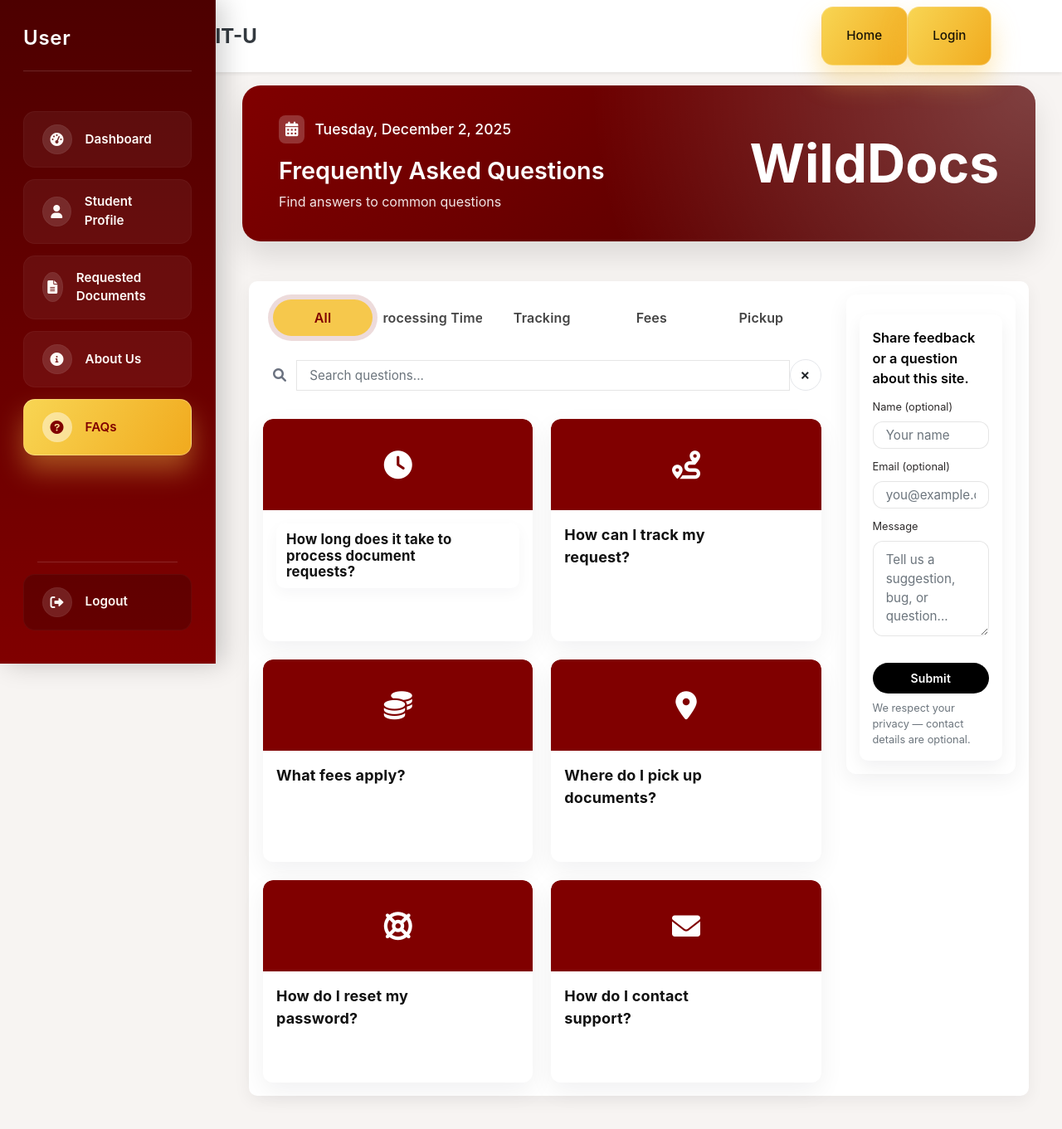
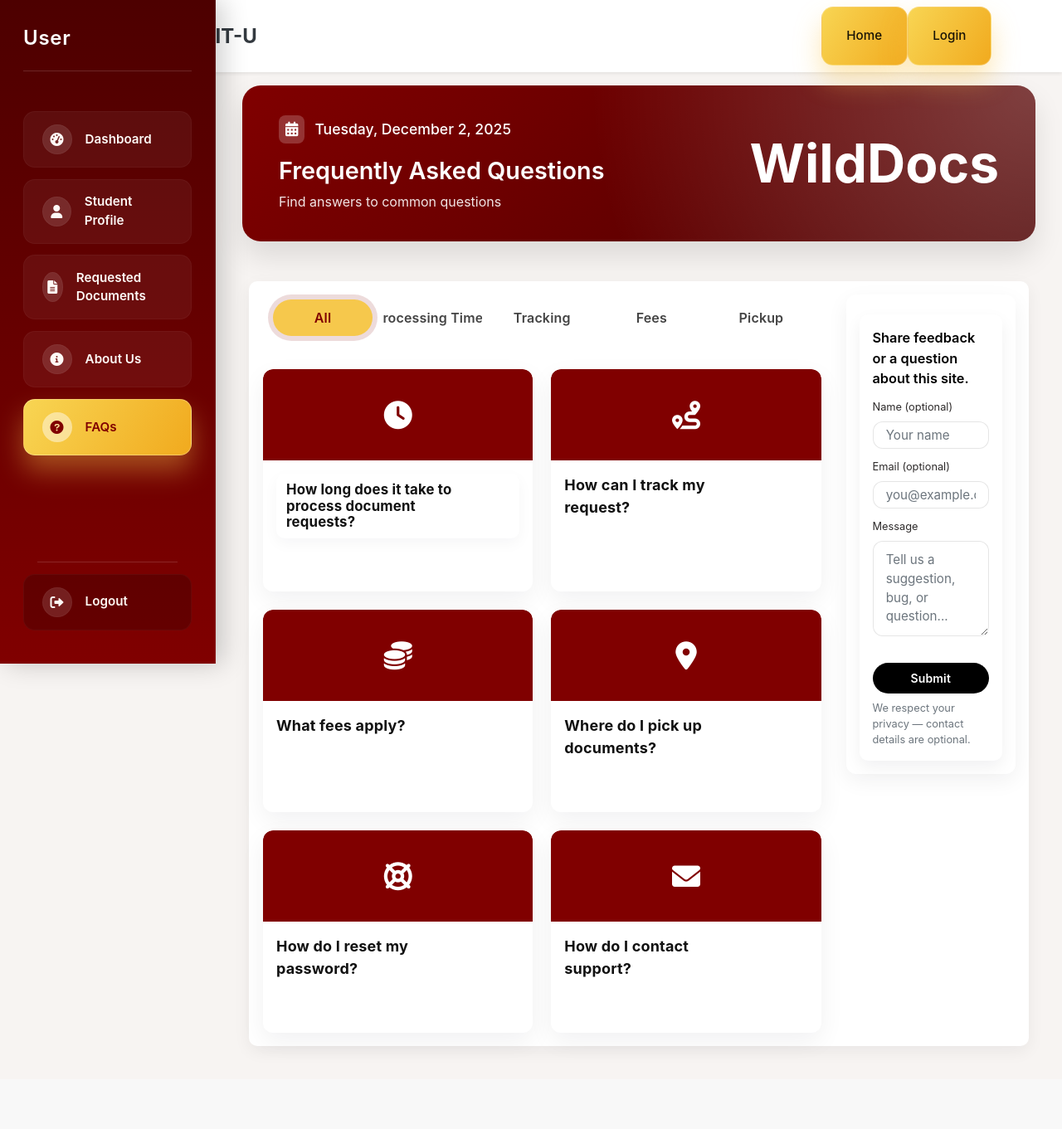
Before and after one commit to Kribzyh/CSIT327-G6-WildDocs, a Django app: template dashboard/templates/faqs.html in a window 1280 px wide. Shown: the whole page at 83% size. After the commit the page ends 1271 px from the top, so only its background shows below. Run offline with Django 5.2, Linux system fonts and the light colour scheme; the template is opened without the code that fills it, so the values that code supplies are empty; some libraries are stand-ins or nearby versions.

Commit message:
Remove search bar from FAQs

```diff
--- a/dashboard/templates/faqs.html
+++ b/dashboard/templates/faqs.html
@@ -186,11 +186,6 @@
                     <button type="button" class="faq-pill" data-filter="tracking">Tracking</button>
                     <button type="button" class="faq-pill" data-filter="fees">Fees</button>
                     <button type="button" class="faq-pill" data-filter="pickup">Pickup</button>
-                  </div>
-                  <div class="input-group qa-search">
-                    <span class="input-group-text search-icon"><i class="fas fa-search"></i></span>
-                    <input class="form-control" id="qaSearch" placeholder="Search questions...">
-                    <button id="clearQaSearch" class="btn btn-clear" type="button" title="Clear search">&times;</button>
                   </div>
                   <div class="faq-grid" id="qaList">
                     <article class="faq-card-item" data-filter="processing">
```
